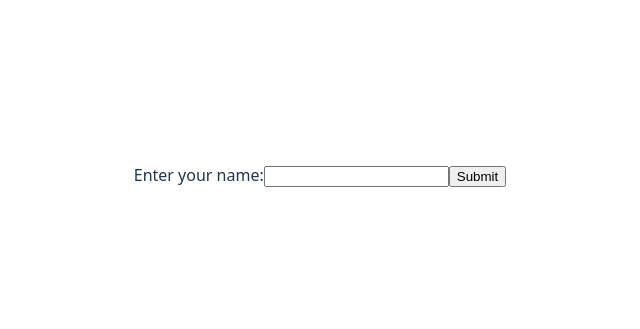
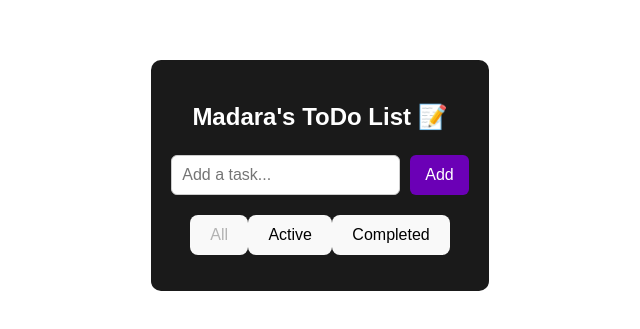
Before and after one commit to buildscript-dev/Mastery_React, a React (Vite) app: page / in a window 1280 px wide. Shown: the part 225-554 px from the top of the page, without its empty margins (320-960 px from the left). Built offline with nearby package versions, Linux system fonts and the light colour scheme.

Commit message:
Todo App Projet

```diff
--- /dev/null
+++ b/Project/Todo App/TodoApp.tsx
@@ -0,0 +1,164 @@
+import React, { useState } from "react";
+
+function TodoApp() {
+  const [task, setTask] = useState("");
+  const [todos, setTodos] = useState([]);
+  const [filter, setFilter] = useState("all");  // <-- add this
+
+  // Add Task
+  const addTask = () => {
+    const trimmed = task.trim();
+    if (trimmed === "") return;
+
+    const newTodo = {
+      id: Date.now(),
+      text: trimmed,
+      completed: false,
+    };
+
+    setTodos([...todos, newTodo]);
+    setTask(""); // clear input after adding
+  };
+
+  // Delete Task by ID
+  const deleteTask = (id) => {
+    const updated = todos.filter((todo) => todo.id !== id);
+    setTodos(updated);
+  };
+
+  // Enter key support
+  const handleKeyPress = (e) => {
+    if (e.key === "Enter") {
+      addTask();
+    }
+  };
+
+  // Toggle Complete
+  const toggleComplete = (id) => {
+    setTodos(
+      todos.map((todo) =>
+        todo.id === id ? { ...todo, completed: !todo.completed } : todo
+      )
+    );
+  };
+
+  // Filter todos based on filter state
+  const filteredTodos = todos.filter((todo) => {
+    if (filter === "active") return !todo.completed;
+    if (filter === "completed") return todo.completed;
+    return true; // all
+  });
+
+  return (
+    <div style={styles.container}>
+      <h2 style={styles.title}>Madara's ToDo List 📝</h2>
+
+      <div style={styles.inputBox}>
+        <input
+          value={task}
+          onChange={(e) => setTask(e.target.value)}
+          onKeyDown={handleKeyPress}
+          placeholder="Add a task..."
+          style={styles.input}
+        />
+        <button onClick={addTask} style={styles.addBtn}>
+          Add
+        </button>
+      </div>
+
+      <div style={{ marginTop: 10 }}>
+        <button onClick={() => setFilter("all")} disabled={filter === "all"}>
+          All
+        </button>
+        <button
+          onClick={() => setFilter("active")}
+          disabled={filter === "active"}
+        >
+          Active
+        </button>
+        <button
+          onClick={() => setFilter("completed")}
+          disabled={filter === "completed"}
+        >
+          Completed
+        </button>
+      </div>
+
+      <ul style={styles.list}>
+        {filteredTodos.map((todo) => (
+          <li
+            key={todo.id}
+            style={{
+              ...styles.listItem,
+              textDecoration: todo.completed ? "line-through" : "none",
+              opacity: todo.completed ? 0.6 : 1,
+            }}
+          >
+            <span onClick={() => toggleComplete(todo.id)} style={{ cursor: "pointer", flex: 1 }}>
+              {todo.text}
+            </span>
+            <button onClick={() => deleteTask(todo.id)} style={styles.delBtn}>
+              ❌
+            </button>
+          </li>
+        ))}
+      </ul>
+    </div>
+  );
+}
+
+const styles = {
+  container: {
+    padding: 20,
+    fontFamily: "sans-serif",
+    maxWidth: 400,
+    margin: "auto",
+    backgroundColor: "#1a1a1a",
+    color: "#fff",
+    borderRadius: 10,
+  },
+  title: {
+    textAlign: "center",
+  },
+  inputBox: {
+    display: "flex",
+    gap: 10,
+    marginBottom: 20,
+  },
+  input: {
+    flex: 1,
+    padding: 10,
+    fontSize: 16,
+    borderRadius: 6,
+    border: "1px solid #ccc",
+  },
+  addBtn: {
+    padding: "10px 15px",
+    backgroundColor: "#6b00b6",
+    color: "#fff",
+    border: "none",
+    borderRadius: 6,
+    cursor: "pointer",
+  },
+  list: {
+    listStyle: "none",
+    padding: 0,
+  },
+  listItem: {
+    display: "flex",
+    justifyContent: "space-between",
+    backgroundColor: "#2a2a2a",
+    padding: 10,
+    borderRadius: 6,
+    marginBottom: 8,
+  },
+  delBtn: {
+    background: "transparent",
+    border: "none",
+    fontSize: 18,
+    cursor: "pointer",
+    color: "#ff5c5c",
+  },
+};
+
+export default TodoApp;
--- a/src/App.jsx
+++ b/src/App.jsx
@@ -25,6 +25,7 @@ import AutoTimer from '../Practice/UseEffect/MediumLevel'
 import Component1 from '../Concept/Hooks/12.useContext'
 import Refresh from '../Concept/Hooks/13.useRef'
 import MyForm from '../Concept/7.Forms'
+import TodoApp from '../Project/Todo App/TodoApp'
 
 function App() {
 
@@ -51,7 +52,8 @@ function App() {
 {/* <ChakraCountDown/> */}
 {/* <Component1/> */}
 {/* <Refresh/> */}
-<MyForm/>
+{/* <MyForm/> */}
+    <TodoApp/>
     </>
   )
 }
```
Also changed, not shown: 2 other files (tests, documents, lock files or other folders).
